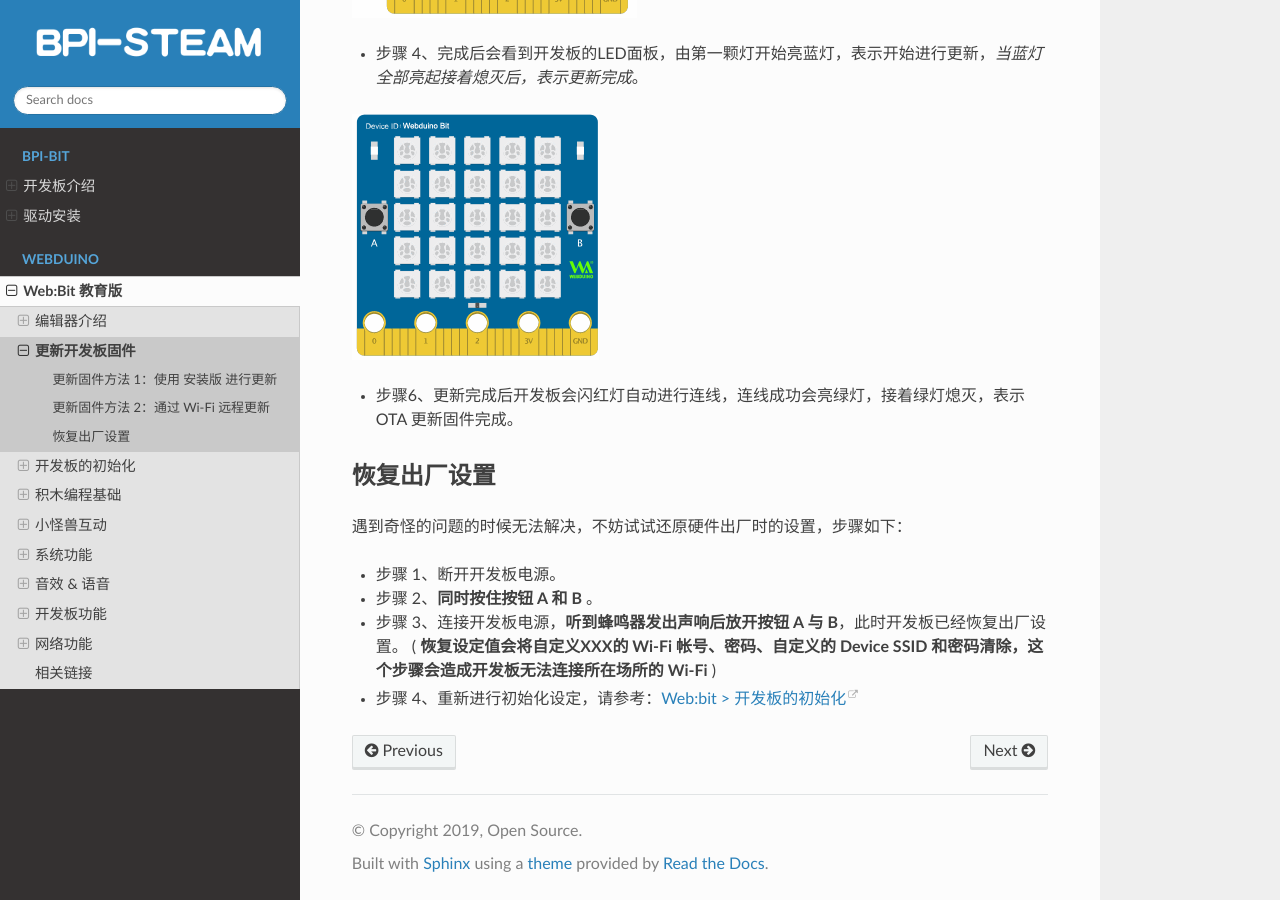
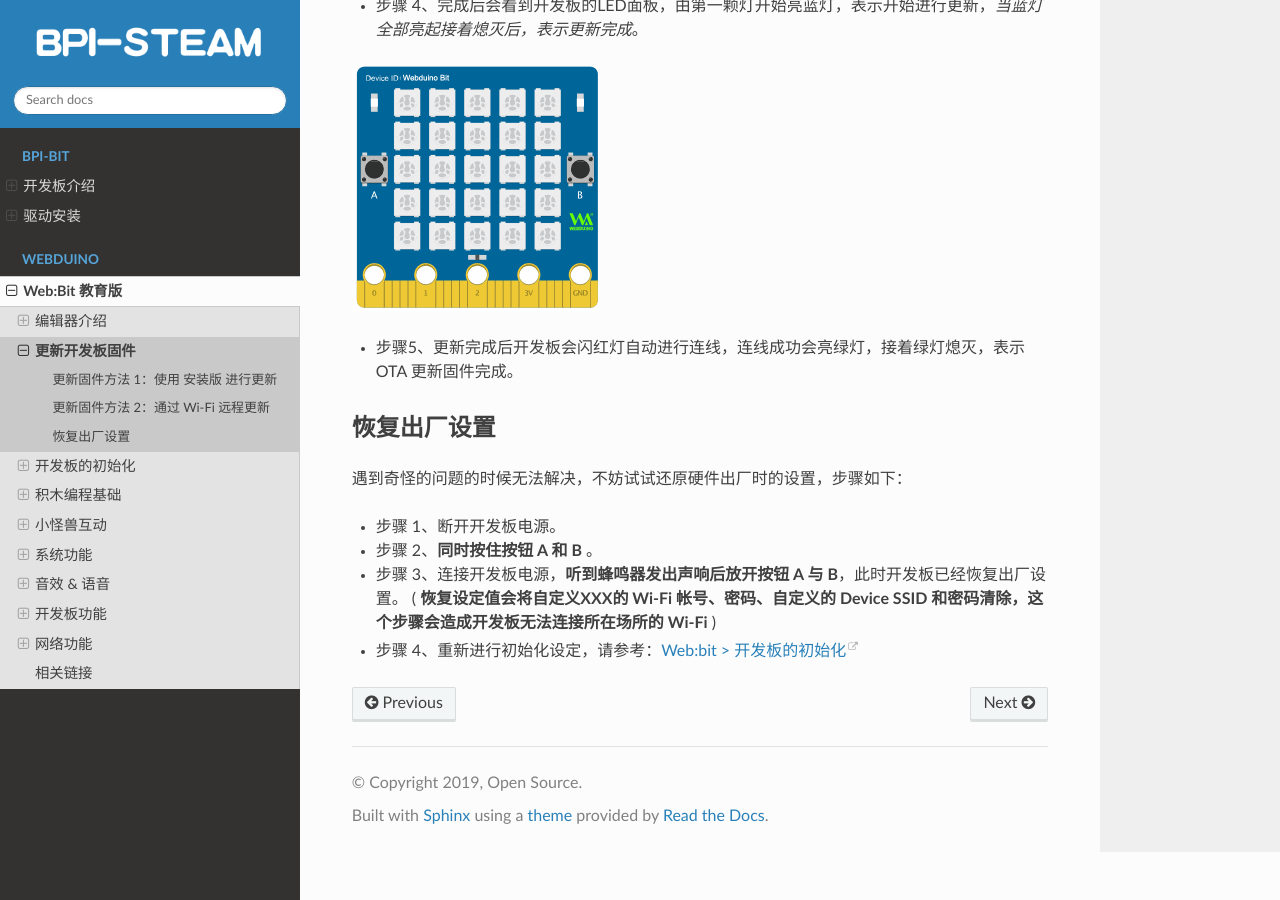
Before and after one commit to BPI-STEAM/simplified_webbit_docs, a Sphinx documentation site: the page built from source/webduino/tutorials/info/update.md, in a window 1280 px wide and 900 px high, scrolled down 2709 px. Built offline with Sphinx 7.4.7 and the Read the Docs theme 2.0.0, drawn with Linux system fonts in a browser that asks for light colours; pages that are not in the unit, such as notebooks, are missing from menus.

Commit message:
Update update.md

```diff
--- a/source/webduino/tutorials/info/update.md
+++ b/source/webduino/tutorials/info/update.md
@@ -63,7 +62,7 @@
 
 ![](update/ota-07.gif)
 
-- 步骤6、更新完成后开发板会闪红灯自动进行连线，连线成功会亮绿灯，接着绿灯熄灭，表示 OTA 更新固件完成。
+- 步骤5、更新完成后开发板会闪红灯自动进行连线，连线成功会亮绿灯，接着绿灯熄灭，表示 OTA 更新固件完成。
 
 ### 恢复出厂设置
 
```
Also changed, not shown: other parts of source/webduino/tutorials/info/update.md (+0 -1 lines).
